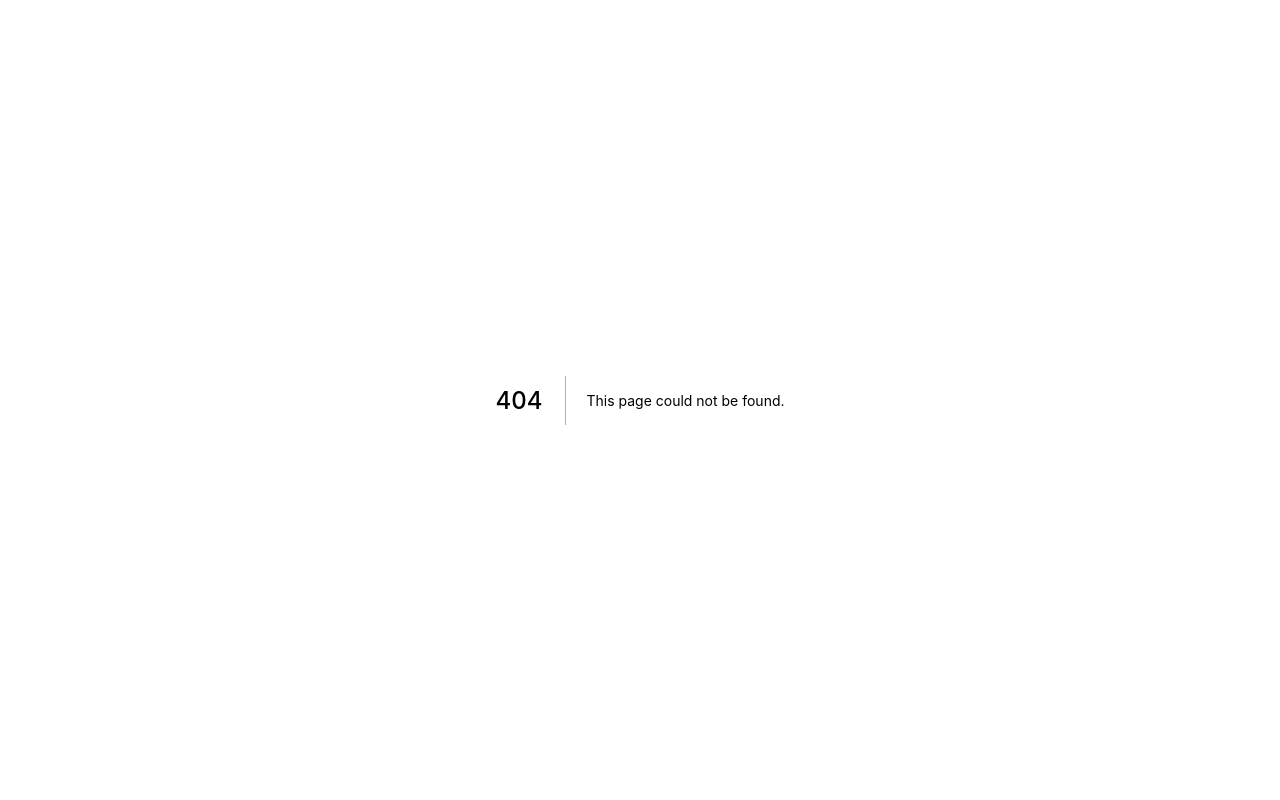
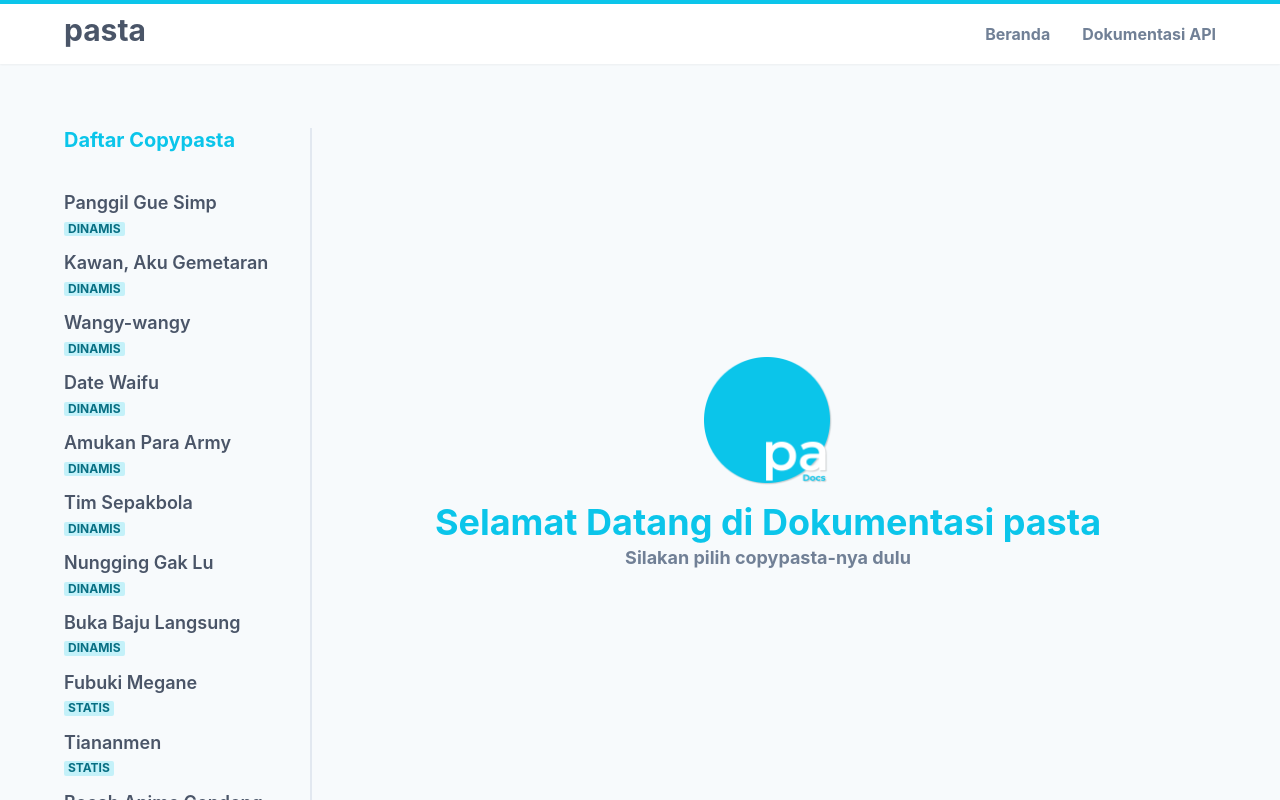
Before and after one commit to stevemc4/pasta, a Next.js app: page /docs in a window 1280 px wide. Before the commit this address had no page. Built offline with nearby package versions, Linux system fonts and the light colour scheme.

Commit message:
Added API docs

```diff
--- a/src/components/Navbar/index.tsx
+++ b/src/components/Navbar/index.tsx
@@ -1,14 +1,66 @@
-import React from 'react'
-import { Flex, Box, Heading } from '@chakra-ui/react'
+import React, { useState } from 'react'
+import NextLink from 'next/link'
+import { Flex, Box, Heading, Spacer, Link, IconButton, Drawer, DrawerOverlay, DrawerContent, DrawerCloseButton, DrawerHeader, DrawerBody, ListItem, List, HStack } from '@chakra-ui/react'
+import { HamburgerIcon } from '@chakra-ui/icons'
 
 const Navbar = (): React.ReactElement => {
+  const [showDrawer, setShowDrawer] = useState(false)
   return (
     <Box px="4" py="2" h="16" borderTopWidth={4} borderTopColor="cyan.400" borderTopStyle="solid" as="nav" bg="white" boxShadow="sm" position="fixed" zIndex="sticky" w="100vw" top="0">
-      <Flex maxW="6xl" marginX="auto" h="100%" alignItems="center">
+      <Flex maxW="6xl" marginX="auto" h="100%" alignItems="center" color="gray.500">
+        <IconButton
+          aria-label="menu"
+          icon={<HamburgerIcon />}
+          mr={2}
+          variant="ghost"
+          display={{ base: 'initial', md: 'none' }}
+          onClick={() => setShowDrawer(true)}
+        />
         <Box>
-          <Heading size="lg" color="gray.600">pasta</Heading>
+          <NextLink href="/">
+            <Link _hover={{ textDecor: 'none' }}>
+              <Heading size="lg" color="gray.600" mt={-2}>pasta</Heading>
+            </Link>
+          </NextLink>
+        </Box>
+        <Spacer />
+        <Box display={{ base: 'none', md: 'initial' }}>
+          <HStack spacing={8}>
+            <NextLink href="/">
+              <Link fontWeight="bold" _hover={{ textDecor: 'none', color: 'cyan.400' }}>Beranda</Link>
+            </NextLink>
+            <NextLink href="/docs">
+              <Link fontWeight="bold" _hover={{ textDecor: 'none', color: 'cyan.400' }}>Dokumentasi API</Link>
+            </NextLink>
+          </HStack>
         </Box>
       </Flex>
+      <Drawer isOpen={showDrawer} onClose={() => setShowDrawer(false)} placement="left">
+        <DrawerOverlay>
+          <DrawerContent>
+          <DrawerCloseButton h={12} w={12} />
+            <DrawerHeader>Menu</DrawerHeader>
+            <DrawerBody>
+              <List>
+                <ListItem
+                  py="2"
+                >
+                  <NextLink href="/">
+                    <Link fontSize="xl" fontWeight="bold" _hover={{ textDecor: 'none', color: 'cyan.400' }}>Beranda</Link>
+                  </NextLink>
+                </ListItem>
+                <ListItem
+                  py="2"
+                >
+                  <NextLink href="/docs">
+                    <Link fontSize="xl" fontWeight="bold" _hover={{ textDecor: 'none', color: 'cyan.400' }}>Dokumentasi API</Link>
+                  </NextLink>
+                </ListItem>
+              </List>
+            </DrawerBody>
+          </DrawerContent>
+        </DrawerOverlay>
+      </Drawer>
     </Box>
   )
 }
--- a/src/components/Sidebar/index.tsx
+++ b/src/components/Sidebar/index.tsx
@@ -23,6 +23,7 @@ const Sidebar = ({ onSelect, activePage }: Props): React.ReactElement => {
       overflowY="auto"
       overflowX="auto"
       position="fixed"
+      bg="gray.50"
       display={{
         base: 'none',
         md: 'initial'
--- a/src/components/Welcome/index.tsx
+++ b/src/components/Welcome/index.tsx
@@ -3,17 +3,19 @@ import Image from 'next/image'
 import { Box, Text, Heading, Button, Center } from '@chakra-ui/react'
 
 interface Props {
-  onButtonClick: () => void
+  onButtonClick: () => void,
+  documentationMode: boolean
 }
 
-const Welcome = ({ onButtonClick }: Props): React.ReactElement => {
+const Welcome = ({ onButtonClick, documentationMode }: Props): React.ReactElement => {
   return (
       <Box w="100%" my="auto">
         <Center mb="4">
-          <Image src="/Logo.png" width="128" height="128" quality={100} alt="pasta Logo" />
+          <Image src={`/${documentationMode ? 'docs-' : ''}logo.png`} width="128" height="128" quality={100} alt="pasta Logo" />
         </Center>
-
-        <Heading textAlign="center" color="cyan.400">Selamat Datang di pasta!</Heading>
+        <Heading textAlign="center" color="cyan.400">
+          {documentationMode ? 'Selamat Datang di Dokumentasi pasta' : 'Selamat Datang di pasta!'}
+        </Heading>
         <Text fontSize="lg" fontWeight="bold" color="gray.500" textAlign="center" mb={{ base: 8, md: 0 }}>Silakan pilih copypasta-nya dulu</Text>
         <Center display={{ base: 'flex', md: 'none' }}>
           <Button colorScheme="cyan" color="white" onClick={onButtonClick}>Pilih Copypasta</Button>
@@ -22,4 +24,8 @@ const Welcome = ({ onButtonClick }: Props): React.ReactElement => {
   )
 }
 
+Welcome.defaultProps = {
+  documentationMode: false
+}
+
 export default Welcome
--- /dev/null
+++ b/src/pages/docs.tsx
@@ -0,0 +1,104 @@
+import React, { useState } from 'react'
+import { Box, Flex, Heading, Text, Code, Button } from '@chakra-ui/react'
+import { ChevronDownIcon } from '@chakra-ui/icons'
+import Head from 'next/head'
+import slug from 'slugify'
+
+import Layout from '../layout/Default'
+
+import Template from '../types/Template'
+
+import Sidebar from '../components/Sidebar'
+import Welcome from '../components/Welcome'
+import CopypastaSheet from '../components/CopypastaSheet'
+
+const Docs = (): React.ReactElement => {
+  const [template, setTemplate] = useState<Template>()
+  const [openSheet, setOpenSheet] = useState(false)
+
+  const handleTemplateSelect = (newTemplate: Template): void => {
+    setOpenSheet(false)
+    setTemplate(newTemplate)
+  }
+
+  const getInputFields = (): [string, string][] => {
+    return Object.entries(template?.fields)
+  }
+
+  const getFieldQueries = (): string => {
+    if (!template?.fields) return ''
+    const fields = getInputFields().map(([key]) => `${key}=value`).join('\n&')
+    return `&${fields}`
+  }
+
+  return (
+    <Layout>
+      <Head>
+        <title>{`${template ? `${template.name} | ` : ''}pasta Docs`}</title>
+      </Head>
+      <Flex minH="calc(100vh - 8rem)">
+        <Box w={{ base: '0px', md: '256px' }} flexShrink={0}>
+          <Sidebar onSelect={handleTemplateSelect} activePage={template?.name} />
+        </Box>
+      {template
+        ? (
+        <Box pl={{ base: 0, md: 4 }} w="100%">
+          <Heading as="h1" color="gray.600" display={{ base: 'none', md: 'initial' }}>
+            {template?.name ?? 'Silakan pilih copypasta terlebih dahulu'}
+          </Heading>
+          <Button bg="transparent" alignItems="center" p={2} m={-2} display={{ base: 'flex', md: 'none' }} onClick={() => { setOpenSheet(true) }}>
+            <Heading as="h1" color="gray.600">
+              {template?.name ?? 'Silakan pilih copypasta terlebih dahulu'}
+              <ChevronDownIcon ml={2} w={8} h={8} color="cyan.400" />
+            </Heading>
+          </Button>
+          {template && (
+            <>
+              <Box mt="8">
+                <Text fontSize="lg" fontWeight="bold" color="gray.500">ID PASTA</Text>
+                <Text fontSize="md" fontWeight="bold" color="gray.600" mb="4">{slug(template.name, {
+                  lower: true
+                })}</Text>
+              </Box>
+              {template.fields && (
+                <Box mt="8">
+                  <Text fontSize="lg" fontWeight="bold" color="gray.500">INPUT</Text>
+                  {getInputFields().map(([fieldName, fieldLabel]) => (
+                    <Text key={fieldName} fontSize="md">
+                      <Code colorScheme="cyan">{fieldName}</Code>
+                      : {fieldLabel}
+                    </Text>
+                  ))}
+                </Box>
+              )}
+              <Box mt="8">
+                <Text fontSize="md" fontWeight="bold" color="gray.500" mb={4}>PENGGUNAAN</Text>
+                <Box bg="gray.900" p={4} borderRadius="4px" w="100%" overflowX="auto">
+                  <Code bg="transparent" color="white" w="100%">
+                    /api/use?pasta=
+                    {slug(template.name, {
+                      lower: true
+                    })}
+                    {getFieldQueries().split(/\n/g).map(text => (
+                      <>
+                        <br />
+                        {text}
+                      </>
+                    ))}
+                  </Code>
+                </Box>
+              </Box>
+            </>
+          )}
+        </Box>
+          )
+        : (
+        <Welcome onButtonClick={() => { setOpenSheet(true) }} documentationMode/>
+          )}
+      </Flex>
+      <CopypastaSheet isOpen={openSheet} onClose={() => { setOpenSheet(false) }} onSelect={handleTemplateSelect} activePage={template?.name} />
+    </Layout>
+  )
+}
+
+export default Docs
```
Also changed, not shown: public/docs-logo.png (added), public/logo.png (renamed from public/Logo.png).
